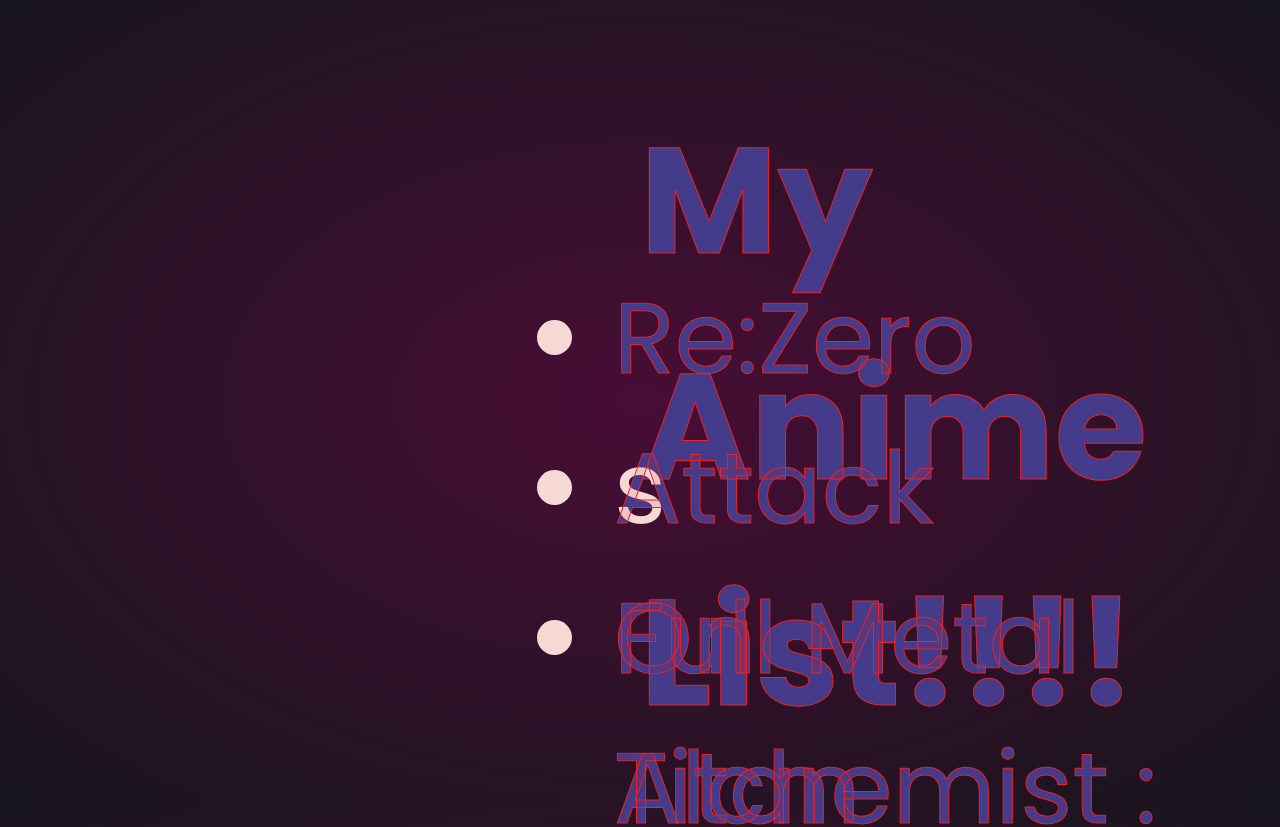
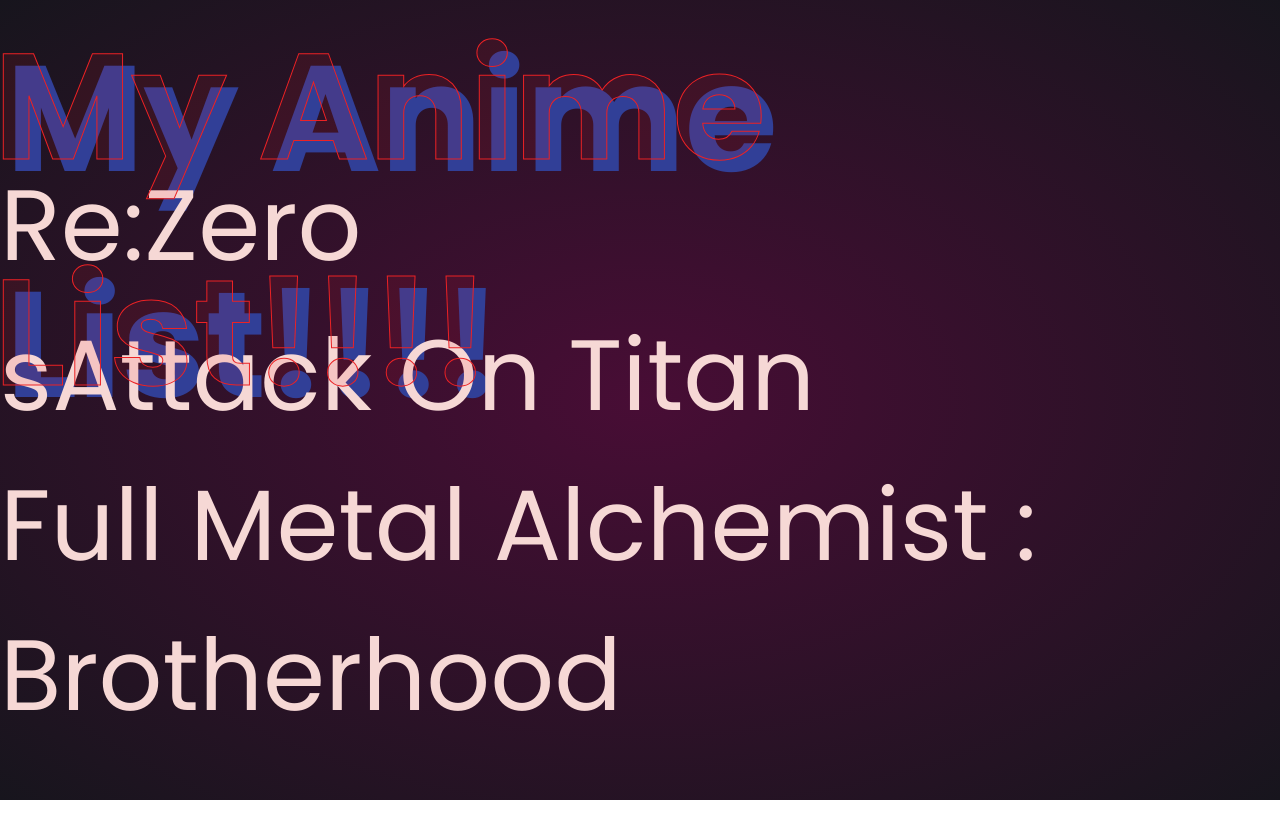
Before and after one commit to TheRealAbhinav/GitHub-pages-demo, a plain HTML site: page index.html in a window 1280 px wide. Shown: the top 827 px of the page. After the commit the page ends 800 px from the top, so only its background shows below. Drawn offline with Linux system fonts and the light colour scheme.

Commit message:
fix for HTML and CSS

```diff
--- a/app.css
+++ b/app.css
@@ -12,7 +12,6 @@ body{
     place-items: center;
 }
 h1{
-  position: relative;
   font-family: "Poppins", sans-serif;
   color: #f6d8d5;
   font-size: 150px;
@@ -47,36 +46,7 @@ h1:hover::after{
 }
 
 li{
-    position: relative;
     font-family: "Poppins", sans-serif;
     color: #f6d8d5;
     font-size: 100px;
   }
-  li::before{
-    content: attr(data-text);
-    position: absolute;
-    top: 0em;
-    left: 0em;
-    color: #313f97;
-    z-index: -1;
-    transition: 0.2s;
-  }
-  li:hover::before{
-    top: 0.04em;
-    left: 0.04em;
-  }
-  li::after{
-    content: attr(data-text);
-    position: absolute;
-    color: rgba(236, 34, 37, 0.1);
-    top: 0em;
-    left: 0em;
-    -webkit-background-clip: text;
-    background-clip: text;
-    -webkit-text-stroke: 1px #ec2225;
-    transition: 0.2s;
-  }
-  li:hover::after{
-    top: -0.04em;
-    left: -0.04em;
-  }
--- a/index.html
+++ b/index.html
@@ -9,9 +9,9 @@
 <body>
     <h1 data-text="My Anime List!!!!"></h1>
     <ul>
-        <li data-text="Re:Zero"></li>
-        <li data-text="Attack On Titan">s</li>
-        <li data-text="Full Metal Alchemist : Brotherhood"></li>
+        <li>Re:Zero</li>
+        <li>sAttack On Titan</li>
+        <li>Full Metal Alchemist : Brotherhood</li>
     </ul>
 </body>
 </html>
```
